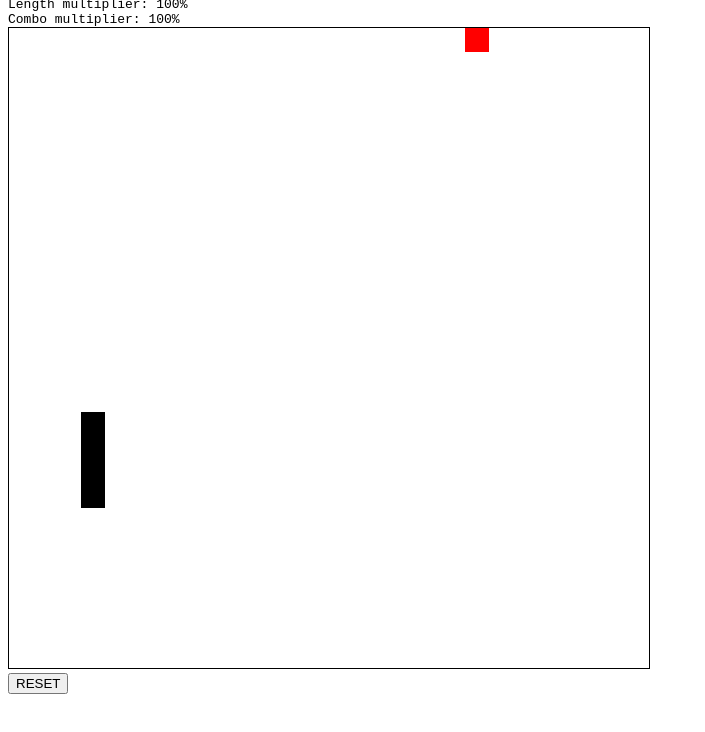
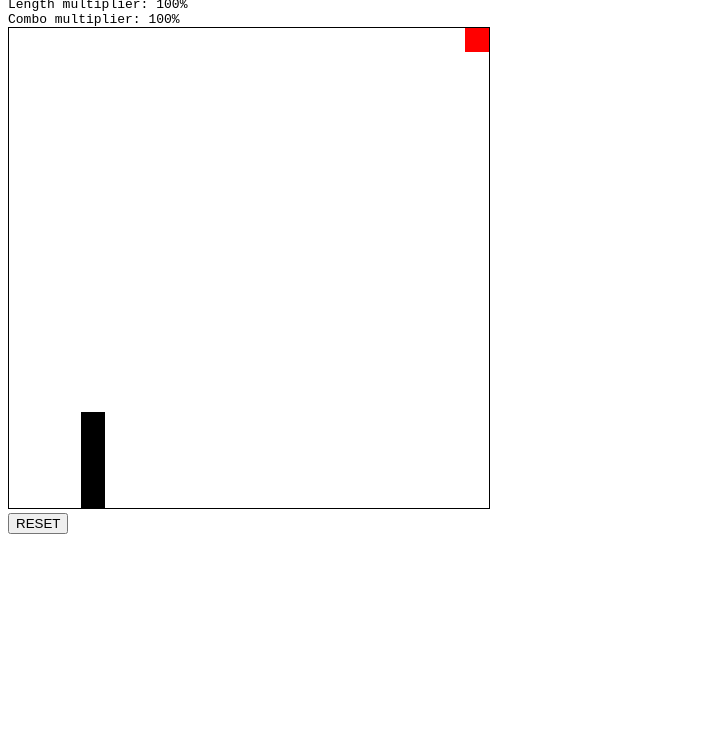
Before and after one commit to makiki99/snejk, a plain HTML site: page index.html in a window 1280 px wide. Shown: the part 48-780 px from the top of the page, without its empty margins (0-705 px from the left). Drawn offline with Linux system fonts and the light colour scheme.

Commit message:
canvas size change because of tileSize change

```diff
--- a/index.html
+++ b/index.html
@@ -8,7 +8,7 @@
 	Length multiplier: <span id="lengthMult">x1.00</span>%<br>
 	Combo multiplier: <span id="comboMult">x1.00</span>%
 	<div>
-	<canvas id="canvas" height=640 width=640 style='border:1px solid black;'>
+	<canvas id="canvas" height=480 width=480 style='border:1px solid black;'>
 		<!--TODO: some serious msg-->
 		lol canvas disabled srsly why u do dis
 	</canvas>
```
